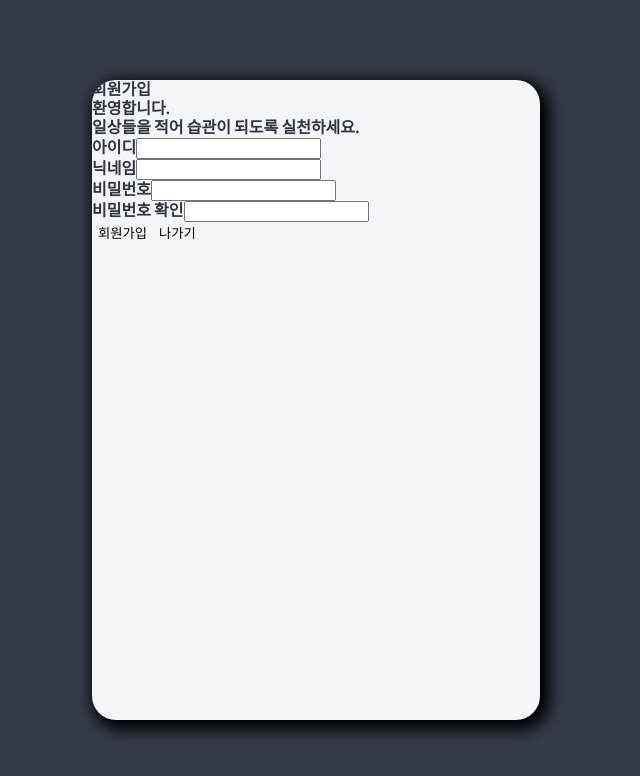
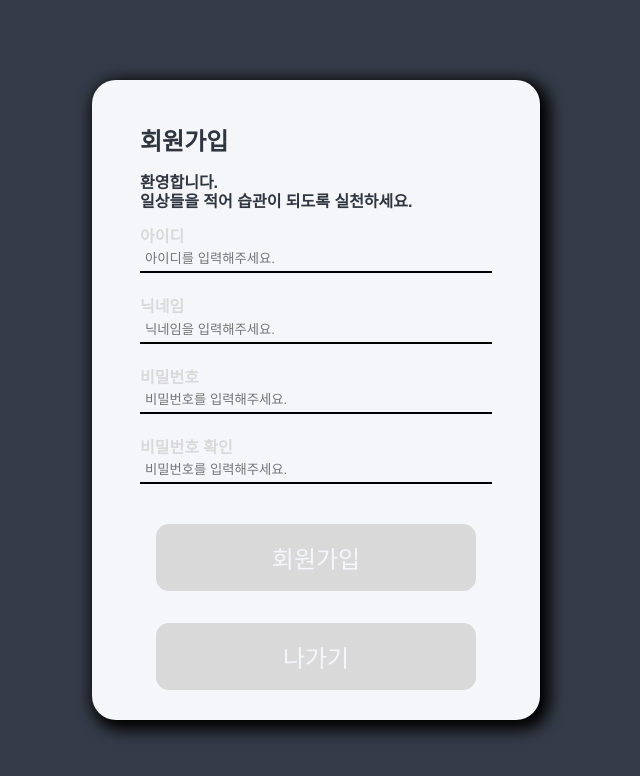
Before and after one commit to ssseok/Todo-Buddy, a React (Create React App) app: page /signup in a window 1280 px wide. Shown: the top 776 px of the page, without its empty margins (324-964 px from the left). Built offline with nearby package versions, Linux system fonts and the light colour scheme.

Commit message:
로그인/회원가입 CSS

```diff
--- a/src/App.jsx
+++ b/src/App.jsx
@@ -95,6 +95,11 @@ button {
   outline: none;
   background-color: transparent;
 }
+input {
+  border: 0;
+  outline: none;
+  background-color: transparent;
+}
 * {
   box-sizing: border-box;
 }
--- a/src/pages/Login.jsx
+++ b/src/pages/Login.jsx
@@ -11,30 +11,87 @@ export default function Login() {
     navigate("/todo_list");
   };
   return (
-    <div>
-      <div>
-        <p>로그인</p>
+    <Wrap>
+      <TextBox>
+        <Title>로그인</Title>
         <p>
           환영합니다.
           <br />
           일상들을 적어 습관이 되도록 실천하세요.
         </p>
-      </div>
-      <div>
-        <label htmlFor="1">아이디</label>
-        <input id="1" type="text" />
-      </div>
-      <div>
-        <label htmlFor="2">비밀번호</label>
-        <input id="2" type="text" />
-      </div>
-      <div>
-        <Btn onClick={main}>로그인</Btn>
-        <Btn onClick={welcome}>나가기</Btn>
-      </div>
-    </div>
+      </TextBox>
+      <form>
+        <InputBox>
+          <LabelBox>
+            <Label htmlFor="ID">아이디</Label>
+            <Input
+              name="ID"
+              id="ID"
+              type="text"
+              placeholder="아이디를 입력해주세요."
+            />
+          </LabelBox>
+          <LabelBox>
+            <Label htmlFor="PW">비밀번호</Label>
+            <Input
+              id="PW"
+              name="PW"
+              type="password"
+              placeholder="비밀번호를 입력해주세요."
+            />
+          </LabelBox>
+        </InputBox>
+        <LoinBox>
+          <Btn onClick={main}>로그인</Btn>
+          <Btn onClick={welcome}>나가기</Btn>
+        </LoinBox>
+      </form>
+    </Wrap>
   );
 }
+
+const Wrap = styled.div`
+  display: flex;
+  flex-direction: column;
+  justify-content: center;
+`;
+
+const Title = styled.h2`
+  font-size: 24px;
+  margin-bottom: 1rem;
+`;
+
+const TextBox = styled.div`
+  padding: 3rem 3rem 0 3rem;
+`;
+
+const InputBox = styled.div`
+  display: flex;
+  flex-direction: column;
+  justify-content: center;
+  padding: 3rem 3rem 0 3rem;
+`;
+
+const Input = styled.input`
+  border-bottom: 2px solid black;
+  width: 100%;
+  padding: 5px;
+  margin-bottom: 1rem;
+`;
+
+const Label = styled.label`
+  color: ${(props) => props.theme.bgBtn};
+  font-weight: bold;
+`;
+
+const LabelBox = styled.div`
+  margin-bottom: 0.5rem;
+`;
+
+const LoinBox = styled.div`
+  text-align: center;
+  margin-top: 1.5rem;
+`;
 
 const Btn = styled.button`
   background-color: ${(props) => props.theme.bgBtn};
--- a/src/pages/SignUp.jsx
+++ b/src/pages/SignUp.jsx
@@ -1,5 +1,6 @@
 import React from "react";
 import { useNavigate } from "react-router-dom";
+import styled from "styled-components";
 
 export default function SignUp() {
   const navigate = useNavigate();
@@ -10,35 +11,111 @@ export default function SignUp() {
     navigate("/login");
   };
   return (
-    <div>
-      <div>
-        <p>회원가입</p>
+    <Wrap>
+      <TextBox>
+        <Title>회원가입</Title>
         <p>
           환영합니다.
           <br />
           일상들을 적어 습관이 되도록 실천하세요.
         </p>
-      </div>
-      <div>
-        <label htmlFor="1">아이디</label>
-        <input id="1" type="text" />
-      </div>
-      <div>
-        <label htmlFor="2">닉네임</label>
-        <input id="2" type="text" />
-      </div>
-      <div>
-        <label htmlFor="2">비밀번호</label>
-        <input id="2" type="text" />
-      </div>
-      <div>
-        <label htmlFor="2">비밀번호 확인</label>
-        <input id="2" type="text" />
-      </div>
-      <div>
-        <button onClick={login}>회원가입</button>
-        <button onClick={welcome}>나가기</button>
-      </div>
-    </div>
+      </TextBox>
+      <form>
+        <InputBox>
+          <LabelBox>
+            <Label htmlFor="ID">아이디</Label>
+            <Input
+              name="ID"
+              id="ID"
+              type="text"
+              placeholder="아이디를 입력해주세요."
+            />
+          </LabelBox>
+          <LabelBox>
+            <Label htmlFor="NM">닉네임</Label>
+            <Input
+              id="NM"
+              name="NN"
+              type="text"
+              placeholder="닉네임을 입력해주세요."
+            />
+          </LabelBox>
+          <LabelBox>
+            <Label htmlFor="PW">비밀번호</Label>
+            <Input
+              id="PW"
+              name="PW"
+              type="password"
+              placeholder="비밀번호를 입력해주세요."
+            />
+          </LabelBox>
+          <LabelBox>
+            <Label htmlFor="PW2">비밀번호 확인</Label>
+            <Input
+              id="PW2"
+              name="PW2"
+              type="password"
+              placeholder="비밀번호를 입력해주세요."
+            />
+          </LabelBox>
+        </InputBox>
+        <LoinBox>
+          <Btn onClick={login}>회원가입</Btn>
+          <Btn onClick={welcome}>나가기</Btn>
+        </LoinBox>
+      </form>
+    </Wrap>
   );
 }
+
+const Wrap = styled.div`
+  display: flex;
+  flex-direction: column;
+  justify-content: center;
+`;
+
+const Title = styled.h2`
+  font-size: 24px;
+  margin-bottom: 1rem;
+`;
+
+const TextBox = styled.div`
+  padding: 3rem 3rem 0 3rem;
+`;
+
+const InputBox = styled.div`
+  display: flex;
+  flex-direction: column;
+  justify-content: center;
+  padding: 1rem 3rem 0 3rem;
+`;
+
+const Input = styled.input`
+  border-bottom: 2px solid black;
+  width: 100%;
+  padding: 5px;
+  margin-bottom: 1rem;
+`;
+
+const LabelBox = styled.div`
+  margin-bottom: 0.5rem;
+`;
+
+const LoinBox = styled.div`
+  text-align: center;
+`;
+
+const Label = styled.label`
+  color: ${(props) => props.theme.bgBtn};
+  font-weight: bold;
+`;
+
+const Btn = styled.button`
+  background-color: ${(props) => props.theme.bgBtn};
+  color: ${(props) => props.theme.rootBg};
+  font-size: 24px;
+  border-radius: 0.8rem;
+  padding: 1rem;
+  margin: 1rem;
+  width: 20rem;
+`;
--- a/src/pages/WelCome.jsx
+++ b/src/pages/WelCome.jsx
@@ -38,7 +38,7 @@ const Wrap = styled.div`
 
 const ImgWrap = styled.div`
   display: flex;
-  margin-bottom: 10rem;
+  margin-bottom: 8rem;
 `;
 
 const Title = styled.h1`
```
